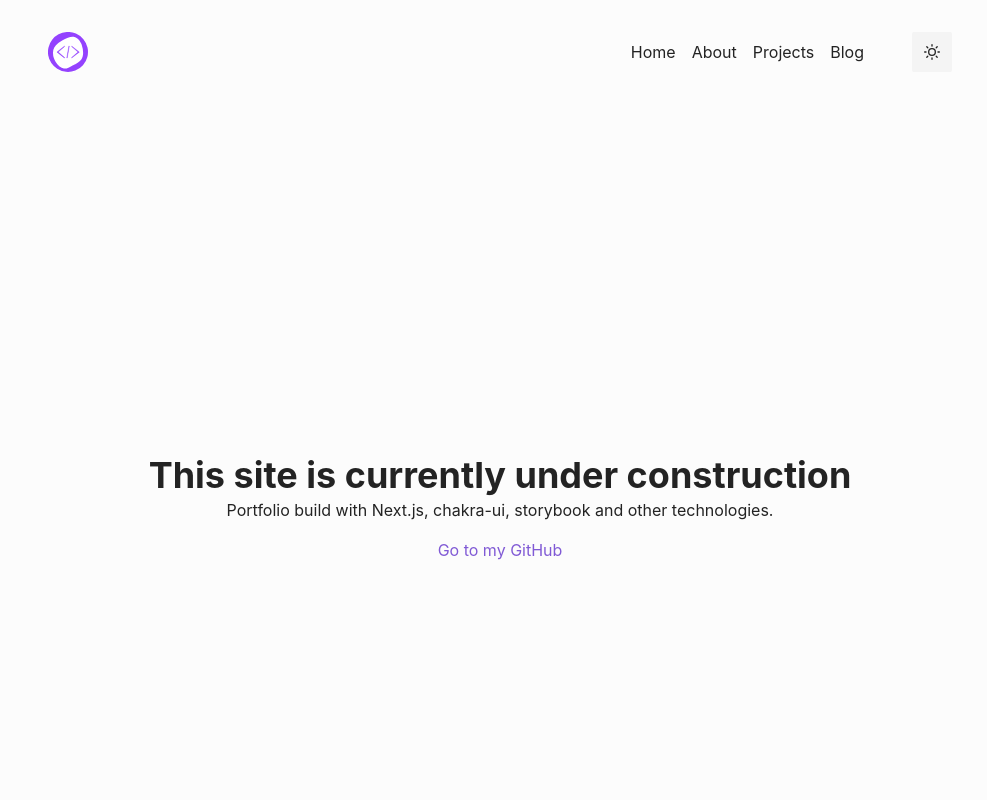
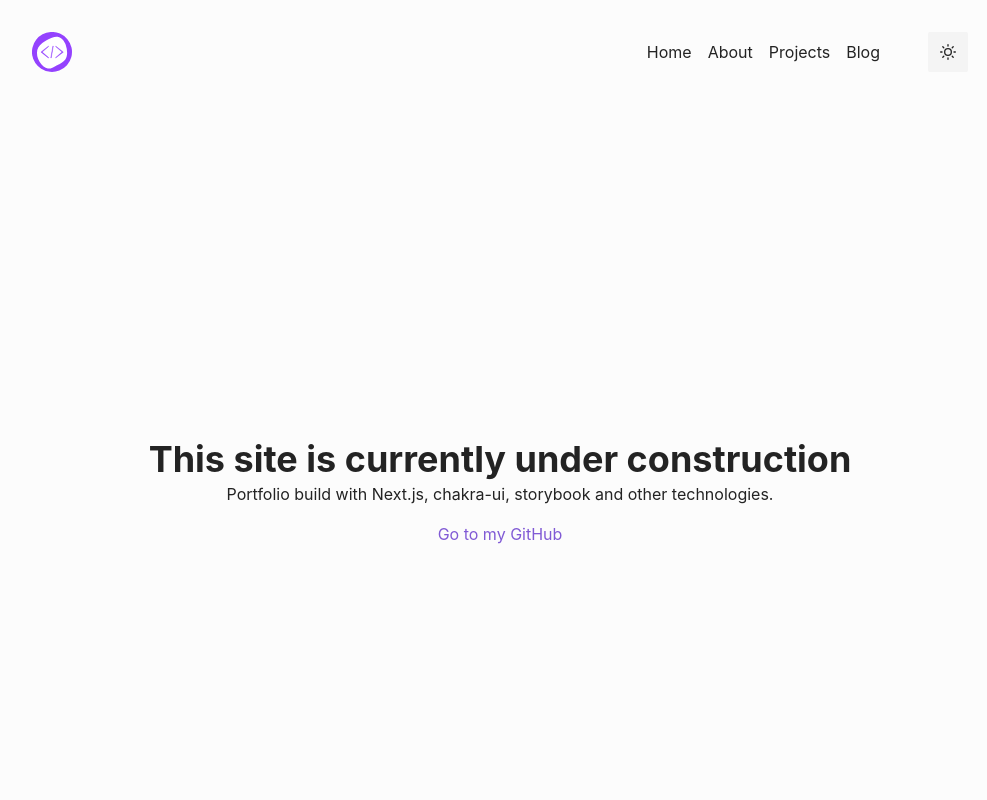
Before and after one commit to a12989x/portfolio-v1, a Next.js app: page / in a window 1280 px wide. Shown: the top 800 px of the page, without its empty margins (140-1127 px from the left). Built offline with nearby package versions, Linux system fonts and the light colour scheme.

Commit message:
feat: change the padding for flex chakra component from p to pt

```diff
--- a/components/Header.tsx
+++ b/components/Header.tsx
@@ -10,7 +10,7 @@ const Header = (): JSX.Element => {
 	const { colorMode, toggleColorMode } = useColorMode();
 
 	return (
-		<Flex mb={5} as='header' p='4' justify='space-between'>
+		<Flex as='header' pt={4} mb={5} justify='space-between'>
 			<LogoIcon boxSize={10} />
 			<HStack as='nav' spacing={8}>
 				<Flex as='ul' display={{ base: 'none', lg: 'flex' }}>
```
